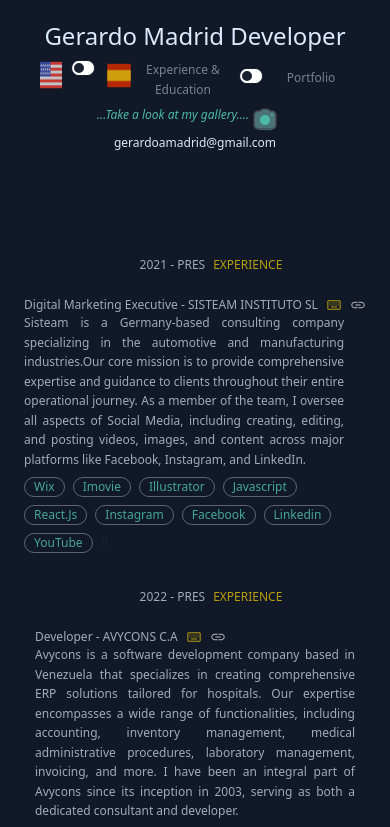
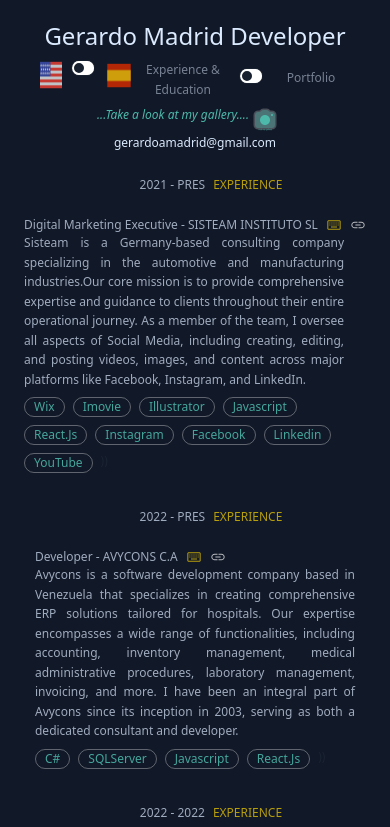
Before and after one commit to guitarbuju/my-portfolio, a React (Vite) app: page /about in a window 390 px wide. Shown: the top 827 px of the page. Built offline with nearby package versions, Linux system fonts and the light colour scheme; no server answers.

Commit message:
fixed mt

```diff
--- a/src/components/Card/Deck.jsx
+++ b/src/components/Card/Deck.jsx
@@ -6,7 +6,7 @@
 
 function Deck({language,checked}) {
   return (
-    <div className="mt-20 mb-10 -ml-20 sm:mr-10">
+    <div className="lg:mt-20 mb-10 -ml-20 sm:mr-10">
         {language ? <Card /> : <CardESP />}
         {checked ? <Card3 language={language} /> : <Card4 language={language}/>}
       </div>
```
